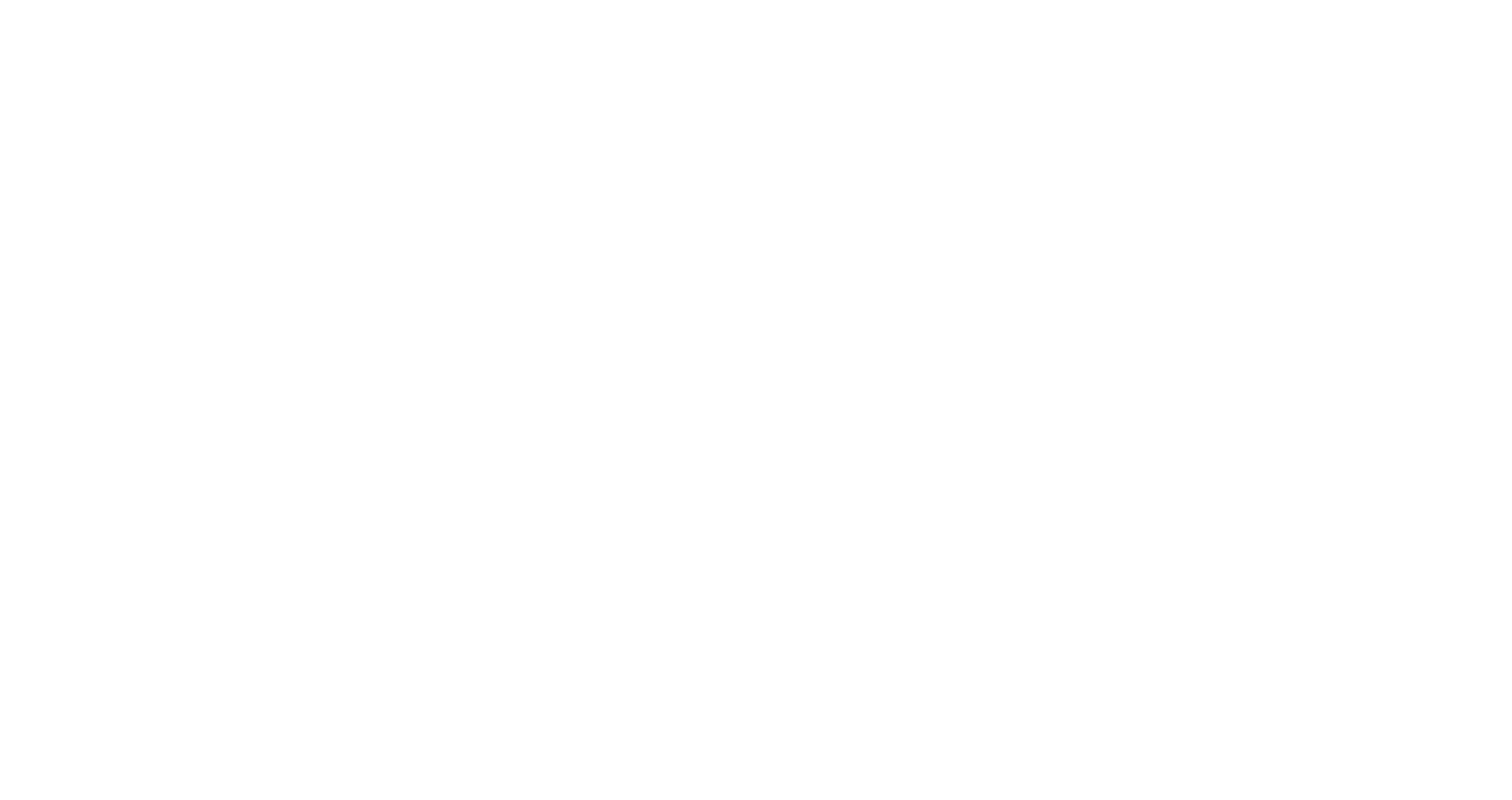
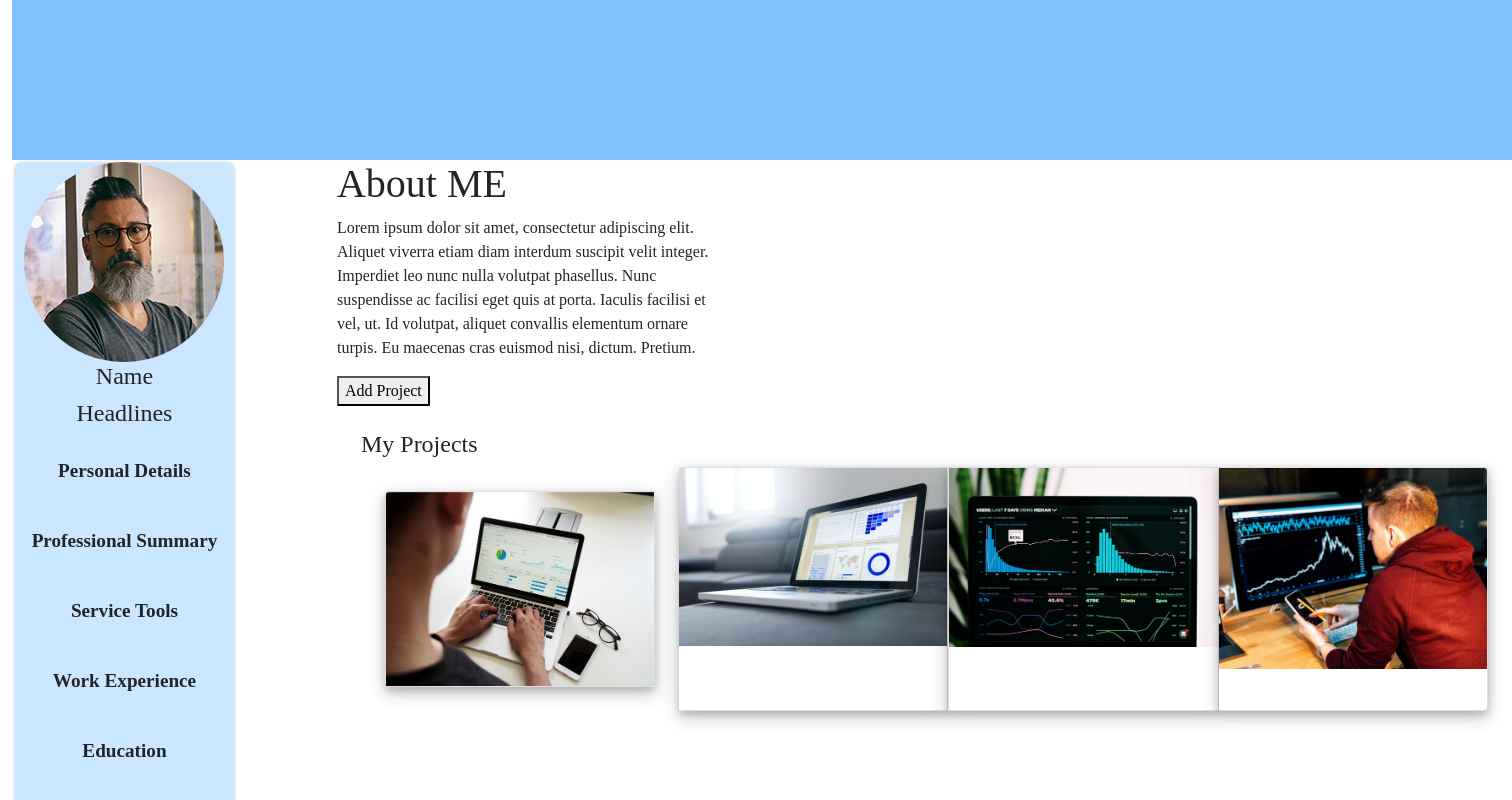
Before and after one commit to Bizkaofficial/bizzy-gallop, a React (Create React App) app: page /userProfile in a window 1280 px wide. Before the commit this address had no page. Shown: the top 800 px of the page, 1512 px wide, since content can reach past the window. Built offline with nearby package versions, Linux system fonts and the light colour scheme.

Commit message:
userprofile page

```diff
--- a/src/App.js
+++ b/src/App.js
@@ -3,6 +3,7 @@ import Accounts from "./routes/Accounts";
 import Home from "./pages";
 import User from "./routes/User";
 import About from "./pages/About";
+import UserProfile from "./pages/UserProfile";
 
 const App = () => {
   return (
@@ -16,6 +17,11 @@ const App = () => {
         />
         <Route path="/user/*" caseSensitive="false" element={<User />} />
         <Route path="/about" caseSensitive="false" element={<About />} />
+        <Route
+          path="/userProfile"
+          caseSensitive="false"
+          element={<UserProfile />}
+        />
       </Routes>
     </>
   );
--- a/src/index.css
+++ b/src/index.css
@@ -74,16 +74,16 @@
   line-height: 33px;
 }
 .item {
- /* border: 1px solid rgba(0, 0, 0, 0.25); */
+ border: 1px solid rgba(0, 0, 0, 0.25);
   border-radius: 15px;
-  Offset: 0px, 4px rgba(0, 0, 0, 0.25);
+  box-shadow: 5px 5px 6px rgba(0, 0, 0, 0.25)
 }
 .round {
   border-radius: 30px;
 Offset: 1px, 5px rgba(0, 0, 0, 1.25);
 }
 .flex-class {
-  margin: o auto;
+  margin: 0 auto;
   display: flex;
   justify-content: center;
 }
@@ -93,32 +93,44 @@ Offset: 1px, 5px rgba(0, 0, 0, 1.25);
 }
 /* Userprofile */
 .user_profile {
-  width: 100%;
+  font-family: Source, sans-pro;
+  width: 1500px;
   display: flex;
-  justify-content: space-around;
+  justify-content: center;
 }
+.userprofileimg1 {
+  border-radius: 100px;
+}
+
 .top{
   background-color: #83C3FF;
-  width: 100%;
+  width: 1500px;
   height: 20vh;
+  align-content: center;
 }
 .aside {
   background-color: #CBE6FF;
   line-height: 70px;
   border: 2px solid seashell;
   border-radius: 10px;
-  display: inline-block;
-  min-width: 30%;
+  width: 500px;
+  margin-right: 100px;
 }
 .aside >  .row {
-  font-family: "Source Sans Pro";
+  font-family: "Source, Sans Pro";
   font-size: larger;
   color: #212529;
   text-decoration: none;
   font-weight: bold;
   display: block;
 }
+
 .bottom {
   width: 100%;
   height: 25vh;
 }
+
+.card {
+  box-shadow: 0 4px 8px 0 rgba(0, 0, 0, 0.2), 0 6px 20px 0 rgba(0, 0, 0, 0.19);
+  width: 100px;
+}
--- a/src/pages/About.js
+++ b/src/pages/About.js
@@ -96,8 +96,8 @@ const About = () => {
             />
           </div>
         </div>
-        <div className="flex-class p-2">
-          <div className="p-2 item">
+        <div className="flex-class p-4">
+          <div className="p-2">
             <img
               src={flexImg3}
               className="item"
--- a/src/pages/UserProfile.js
+++ b/src/pages/UserProfile.js
@@ -1,12 +1,16 @@
 import "../index.css";
-
+import UserProfileImg1 from "../assets/userprofile1.png";
+import UserProfileImg2 from "../assets/userprofile2.png"
+import UserProfileImg3 from "../assets/userprofile3.png"
+import UserProfileImg4 from "../assets/userprofile4.png"
+import UserProfileImg5 from "../assets/userprofile5.png"
 const UserProfile = () => {
   return (
-    <div className="container-lg">
+    <div className="container-fluid">
       <div className="top"></div>
-      <div className="row user_profile">
-        <div className="col aside text-center" height={100}>
-          <img src=" " alt=""></img>
+      <div className="user_profile">
+        <div className=" aside text-center">
+          <img className="userprofileimg1" src={UserProfileImg1} alt=""></img>
           <h4>Name</h4>
           <h4>Headlines</h4>
           <a className="row" href="#" alt="">
@@ -32,7 +36,7 @@ const UserProfile = () => {
             Contact Info
           </a>
         </div>
-        <div className="r_side col">
+        <div className="r_side">
           <div className="article">
             <h1>About ME</h1>
             <p>
@@ -45,21 +49,21 @@ const UserProfile = () => {
             </p>
             <button className="article_btn">Add Project</button>
           </div>
-          <div className="container-fluid p-4">
+          <div className="p-4">
             <h4>My Projects</h4>
             <div className="card-group">
               <div className="card col-4 m-4">
-                <img src="" className="card-img-top" />
+                <img src={UserProfileImg2} alt="" className="card-img-top" />
               </div>
               <div className="card col-6 m-6">
-                <img src="" className="card-img-top" />
+                <img src={UserProfileImg3} className="card-img-top" />
               </div>{" "}
               <br />
               <div className="card col-6 m-6">
-                <img src="" className="card-img-top" />
+                <img src={UserProfileImg4} className="card-img-top" />
               </div>
               <div className="card col-6 m-6">
-                <img src="" className="card-img-top" />
+                <img src={UserProfileImg5} className="card-img-top" />
               </div>
             </div>
           </div>
```
